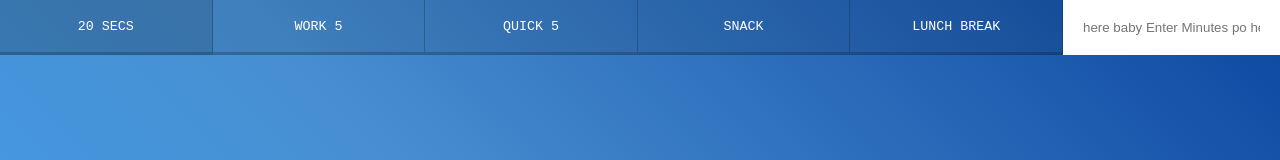
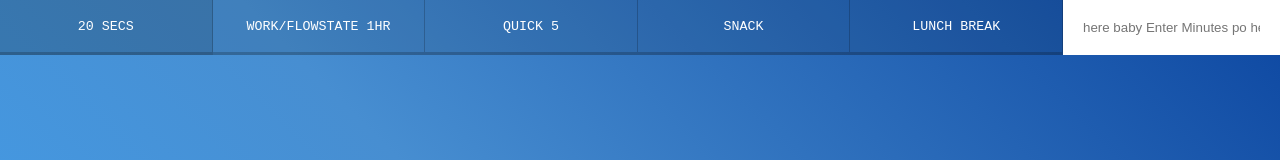
Before and after one commit to Kaylersz/timer_for_lang, a plain HTML site: page index.html in a window 1280 px wide. Shown: the top 160 px of the page. Drawn offline with Linux system fonts and the light colour scheme.

Commit message:
flowstate

```diff
--- a/index.html
+++ b/index.html
@@ -13,7 +13,7 @@
         <div class="timer">
           <div class="timer_controls">
             <button data-time="20" class="timer_button">20 Secs</button>
-            <button data-time="300" class="timer_button">Work 5</button>
+            <button data-time="3600" class="timer_button">Work/Flowstate 1hr</button>
             <button data-time="900" class="timer_button">Quick 5</button>
             <button data-time="1200" class="timer_button">Snack</button>
             <button data-time="3600" class="timer_button">Lunch Break</button>
```
